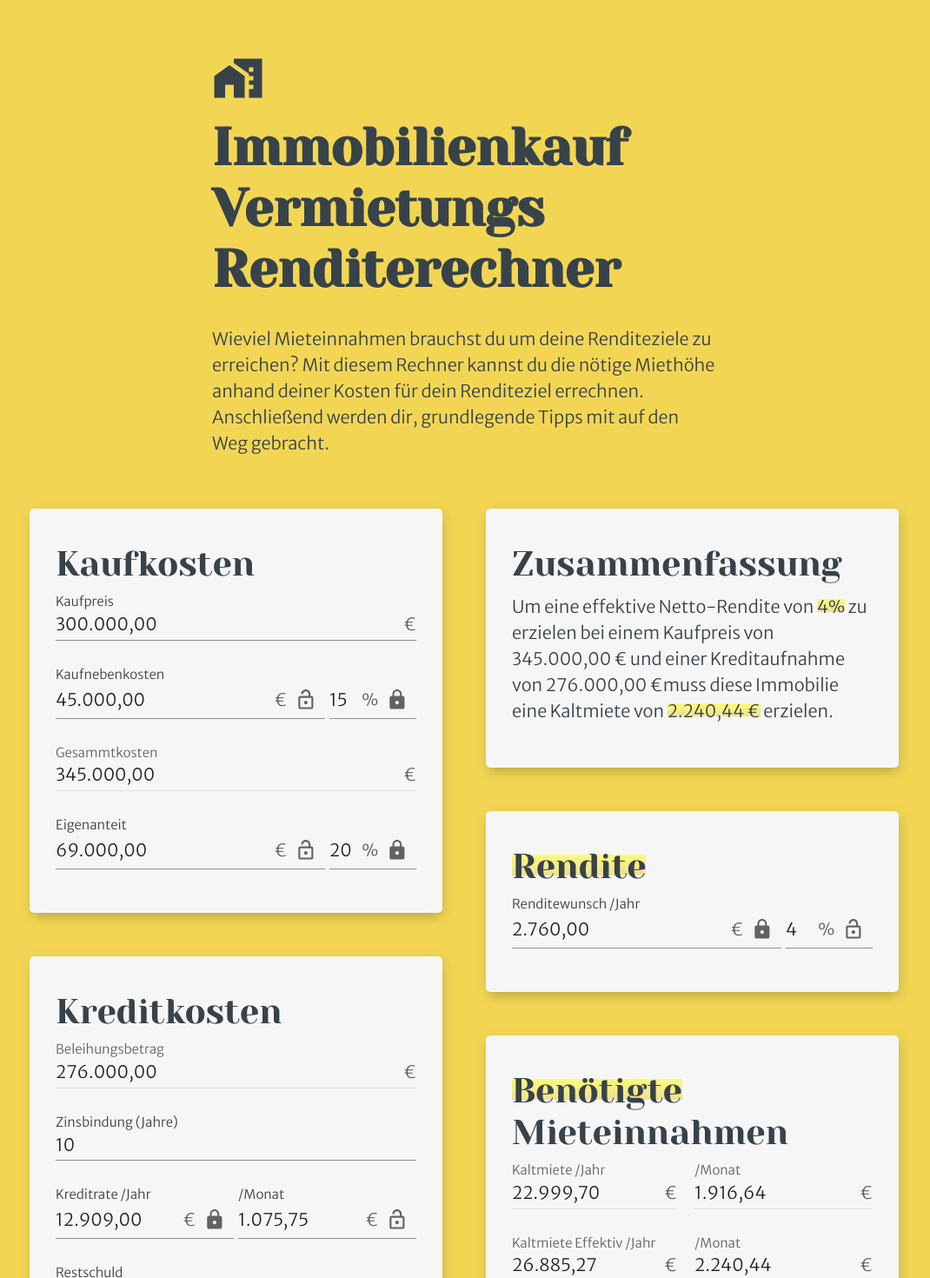
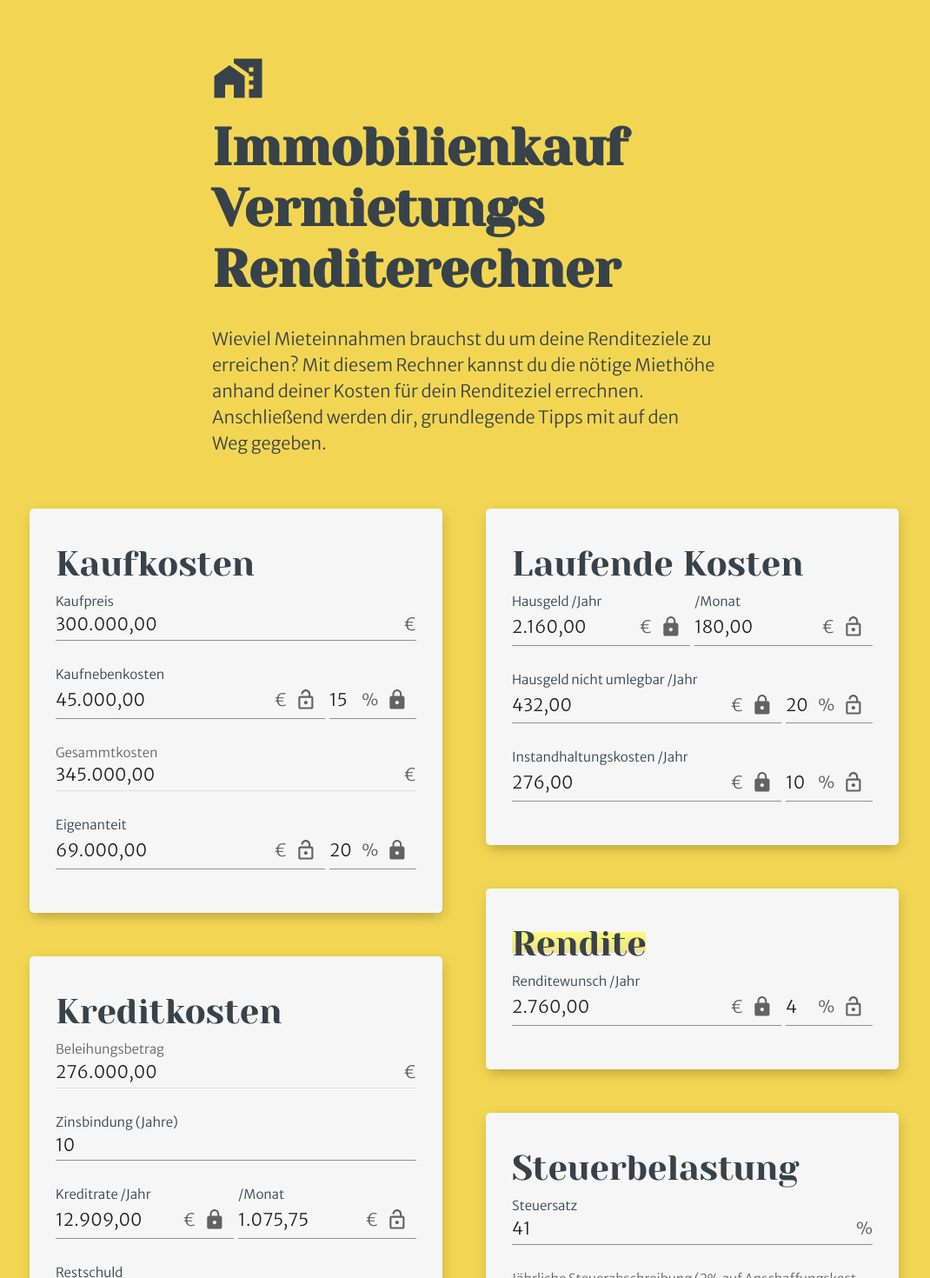
Before and after one commit to ThibaultJanBeyer/property-investment-calculator, a React (Create React App) app: page / in a window 1280 px wide. Shown: the top 1470 px of the page at 87% size, without its empty margins (106-1176 px from the left). Built offline with nearby package versions, Linux system fonts and the light colour scheme.

Commit message:
update order

```diff
--- a/src/components/Calculator.tsx
+++ b/src/components/Calculator.tsx
@@ -24,7 +24,7 @@ export const Calculator: React.FunctionComponent = () => (
         Wieviel Miet&shy;einnahmen brauchst du um deine Rendite&shy;ziele zu
         erreichen? Mit diesem Rechner kannst du die nötige Miet&shy;höhe anhand
         deiner Kosten für dein Rendite&shy;ziel errechnen. Anschließend werden
-        dir, grund&shy;legende Tipps mit auf den Weg gebracht.
+        dir, grund&shy;legende Tipps mit auf den Weg gegeben.
       </Typography>
     </div>
     <Spacer size="huge" />
--- a/src/components/sections/CalcCards.tsx
+++ b/src/components/sections/CalcCards.tsx
@@ -44,7 +44,7 @@ export const CalcCards: React.FunctionComponent = () => {
       >
         <Purchase />
         <Loan />
-        <Maintenance />
+        <Rent />
       </div>
       <div
         style={{
@@ -53,10 +53,10 @@ export const CalcCards: React.FunctionComponent = () => {
           gridTemplateRows: 'repeat(4, max-content)',
         }}
       >
+        <Maintenance />
+        <Yield />
+        <Tax />
         <Summary />
-        <Yield />
-        <Rent />
-        <Tax />
       </div>
     </div>
   )
```
Also changed, not shown: 7 other files (tests, documents, lock files or other folders).
